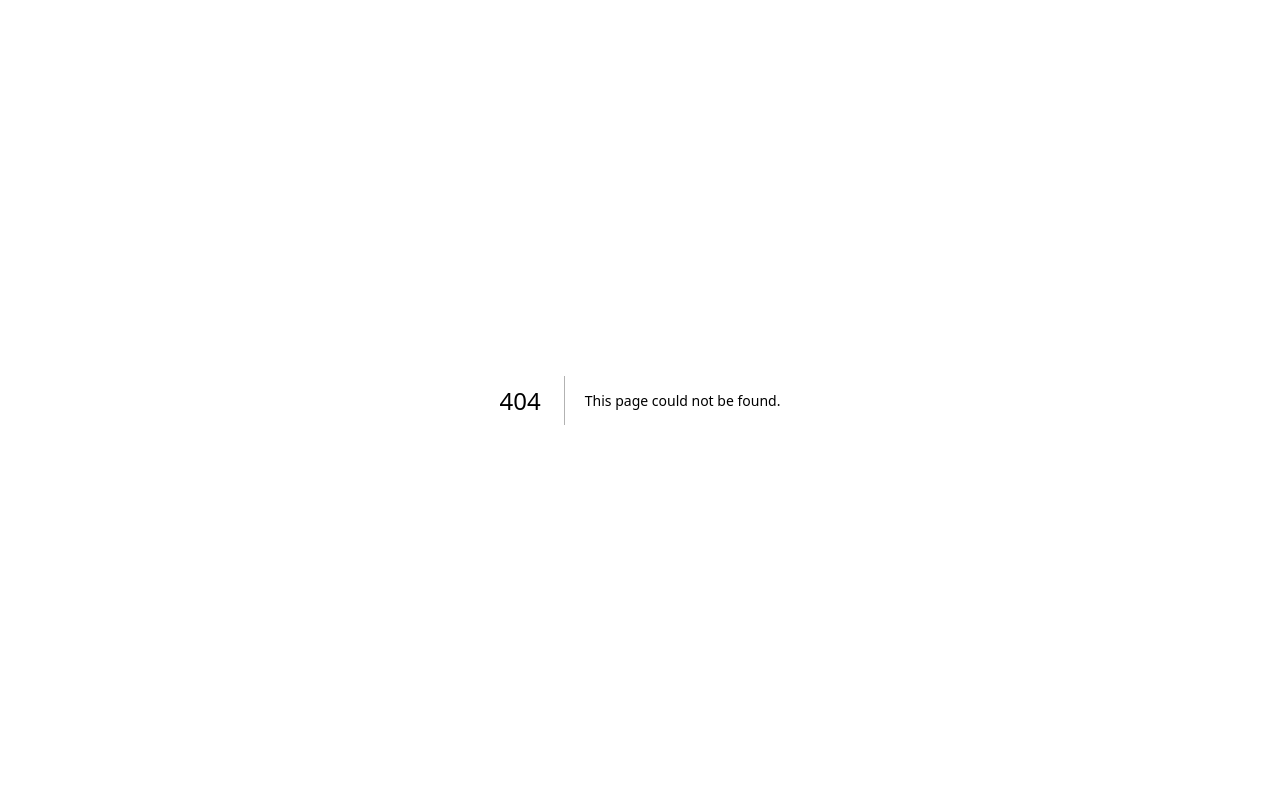
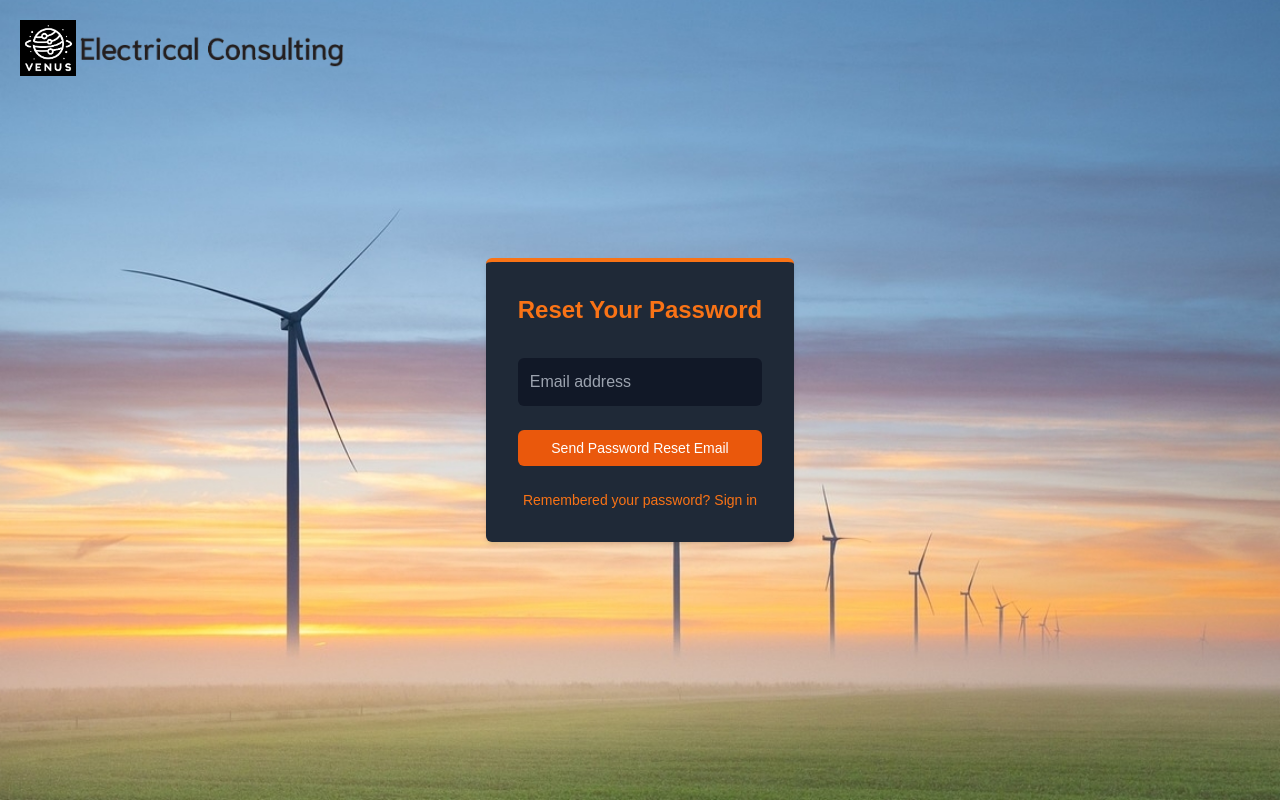
Before and after one commit to noorverma/venus-consulting, a Next.js app: page /ForgotPassword in a window 1280 px wide. Before the commit this address had no page. Built offline with nearby package versions, Linux system fonts and the light colour scheme.

Commit message:
Created forgot password page

```diff
--- /dev/null
+++ b/app/ForgotPassword/page.js
@@ -0,0 +1,74 @@
+//Used perlexity AI for reference but wrote the code myself
+
+"use client";
+
+import { useState } from 'react';
+import { useRouter } from 'next/navigation';
+import { auth } from '../Lib/firebase';
+import { sendPasswordResetEmail } from 'firebase/auth';
+import Head from 'next/head';
+import Link from 'next/link';
+
+export default function ForgotPassword() {
+    const router = useRouter();
+    const [email, setEmail] = useState('');
+    const [error, setError] = useState(null);
+    const [success, setSuccess] = useState(false);
+
+    const handleForgotPassword = async (e) => {
+        e.preventDefault();
+        setError(null);
+        setSuccess(false);
+
+        try {
+            await sendPasswordResetEmail(auth, email);
+            setSuccess(true);
+        } catch (err) {
+            console.error('Forgot password error:', err);
+            setError('An error occurred while sending the password reset email. Please try again.');
+        }
+    };
+
+    return (
+        <>
+            <Head>
+                <title>Forgot Password</title>
+            </Head>
+            <div className="bg-[url('/login-background.jpeg')] bg-cover bg-center min-h-screen flex items-center justify-center">
+                <div>
+                    <img src="/logo.png" alt="Logo" className="h-14 absolute top-5 left-5" />
+                    <img src="/name.png" alt="Electrical Consulting" className="h-8 absolute top-9 left-20" />
+                </div>
+                <div className="flex items-center justify-center min-h-screen">
+                    <div className="w-full max-w-md p-8 space-y-8 bg-gray-800 rounded-md shadow-md border-t-4 border-orange-500">
+                        <h2 className="text-2xl font-bold text-center text-orange-500">Reset Your Password</h2>
+                        <form className="mt-8 space-y-6" onSubmit={handleForgotPassword}>
+                            <div className="space-y-4">
+                                <input
+                                    id="email"
+                                    name="email"
+                                    type="email"
+                                    required
+                                    className="relative block w-full px-3 py-3 text-white border-gray-700 rounded-md bg-gray-900 placeholder-gray-400 focus:ring-orange-500 focus:border-orange-500"
+                                    placeholder="Email address"
+                                    value={email}
+                                    onChange={(e) => setEmail(e.target.value)}
+                                />
+                            </div>
+                            {error && <p className="text-red-500 text-sm">{error}</p>}
+                            {success && <p className="text-green-500 text-sm">Password reset email sent! Check your inbox.</p>}
+
+                            <button type="submit" className="w-full px-4 py-2 text-sm font-medium text-white bg-orange-600 rounded-md hover:bg-orange-700 focus:outline-none focus:ring focus:ring-orange-500">
+                                Send Password Reset Email
+                            </button>
+
+                            <div className="text-sm text-center">
+                                <Link href="/SignIn" className="font-medium text-orange-500 hover:text-orange-400">Remembered your password? Sign in</Link>
+                            </div>
+                        </form>
+                    </div>
+                </div>
+            </div>
+        </>
+    );
+}
--- a/app/SignIn/page.js
+++ b/app/SignIn/page.js
@@ -98,7 +98,7 @@ export default function SignIn() {
                                     <input type="checkbox" className="mr-2 w-4 h-4 text-orange-600 bg-gray-800 border-gray-700 rounded focus:ring-orange-500" />
                                     Remember me
                                 </label>
-                                <Link href="#" className="text-orange-500 hover:text-orange-400 text-sm">Forgot password?</Link>
+                                <Link href="/ForgotPassword" className="text-orange-500 hover:text-orange-400 text-sm">Forgot password?</Link>
                             </div>
 
                             <button type="submit" className="w-full px-4 py-2 text-sm font-medium text-white bg-orange-600 rounded-md hover:bg-orange-700 focus:outline-none focus:ring focus:ring-orange-500">
```
